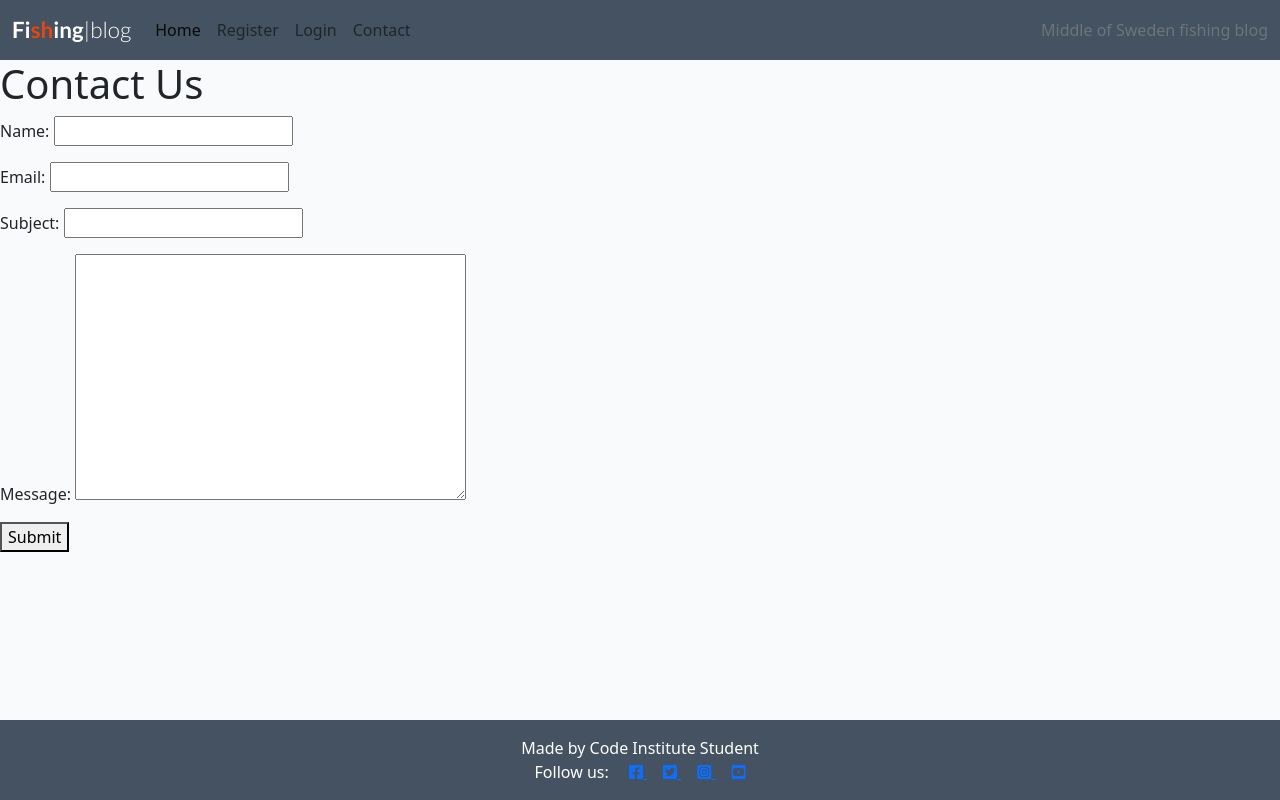
After one commit to Pierreslag/fishingblog, a Django app: page /contact/ in a window 1280 px wide. The commit adds this page. Run offline with Django 3.2, Linux system fonts and the light colour scheme.

Commit message:
Add contact page

```diff
--- a/blog/forms.py
+++ b/blog/forms.py
@@ -1,4 +1,4 @@
-from .models import Comment
+from .models import Comment, ContactMessage
 from django import forms
 
 
@@ -6,3 +6,9 @@ class CommentForm(forms.ModelForm):
     class Meta:
         model = Comment
         fields = ('body',)
+
+
+class ContactForm(forms.ModelForm):
+    class Meta:
+        model = ContactMessage
+        fields = ['name', 'email', 'subject', 'message']
--- a/blog/models.py
+++ b/blog/models.py
@@ -50,8 +50,10 @@ class Comment(models.Model):
 
 class ContactMessage(models.Model):
     name = models.CharField(max_length=100)
-    email = models.EmailField(max_length=100)
+    email = models.EmailField()
     subject = models.CharField(max_length=200)
     message = models.TextField()
     created_on = models.DateTimeField(auto_now_add=True)
-    is_read = models.BooleanField(default=False)
+
+    def __str__(self):
+        return self.subject
--- a/blog/urls.py
+++ b/blog/urls.py
@@ -3,6 +3,7 @@ from django.urls import path
 
 urlpatterns = [
     path("", views.PostList.as_view(), name="home"),
+    path('contact/', views.contact_us, name='contact_us'),
     path('<slug:slug>/', views.PostDetail.as_view(), name='post_detail'),
     path('like/<slug:slug>', views.PostLike.as_view(), name='post_like'),
 ]
--- a/blog/views.py
+++ b/blog/views.py
@@ -2,7 +2,7 @@ from django.shortcuts import render, get_object_or_404, reverse
 from django.views import generic, View
 from django.http import HttpResponseRedirect
 from .models import Post
-from .forms import CommentForm
+from .forms import CommentForm, ContactForm
 
 
 class PostList(generic.ListView):
@@ -76,3 +76,15 @@ class PostLike(View):
         else:
             post.likes.add(request.user)
         return HttpResponseRedirect(reverse('post_detail', args=[slug]))
+
+
+def contact_us(request):
+    if request.method == 'POST':
+        form = ContactForm(request.POST)
+        if form.is_valid():
+            form.save()
+            return HttpResponseRedirect('/thank-you/')
+    else:
+        form = ContactForm()
+
+    return render(request, 'contact_us.html', {'form': form})
--- a/templates/base.html
+++ b/templates/base.html
@@ -49,6 +49,9 @@
                         <a class="nav-link" href="{% url 'account_login' %}">Login</a>
                     </li>
                     {% endif %}
+                    <li class="nav-item">
+                        <a class="nav-link" href="{% url 'contact_us' %}">Contact</a>
+                    </li>
                 </ul>
                 <span class="navbar-text text-muted">
                     Middle of Sweden fishing blog
--- /dev/null
+++ b/templates/contact_us.html
@@ -0,0 +1,10 @@
+{% extends 'base.html' %}
+
+{% block content %}
+    <h1>Contact Us</h1>
+    <form method="post">
+        {% csrf_token %}
+        {{ form.as_p }}
+        <button type="submit">Submit</button>
+    </form>
+{% endblock %}
```
Also changed, not shown: blog/migrations/0003_auto_20230720_1919.py (added), blog/migrations/0003_set_default_created_on.py.py (added).
